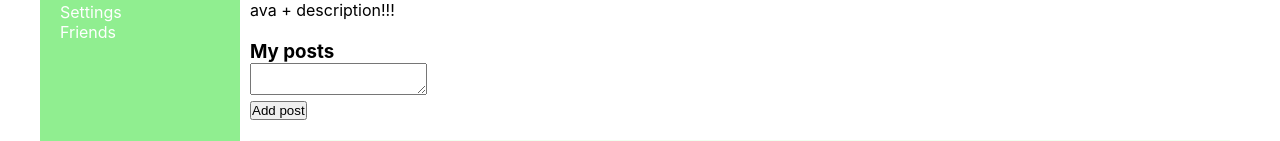
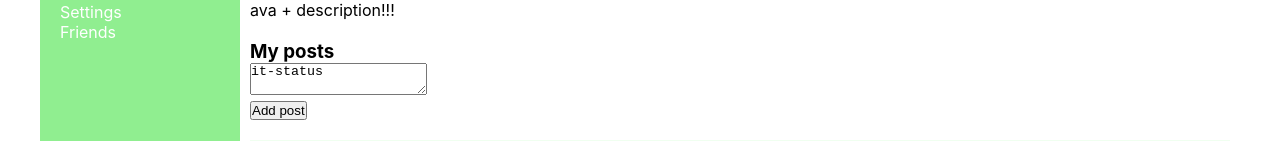
Before and after one commit to Status187/React-project, a React (Create React App) app: page /profile in a window 1280 px wide. Shown: the part 314-455 px from the top of the page. Built offline with nearby package versions, Linux system fonts and the light colour scheme.

Commit message:
renderDelete

```diff
--- a/src/App.js
+++ b/src/App.js
@@ -1,7 +1,6 @@
 import React from 'react';
 import Header from './components/Header/Header'
 import NavBar from './components/NavBar/NavBar'
-import Content from './components/Profile/Profile'
 import './App.css';
 import Dialogs from "./components/Dialogs/Dialogs";
 import Profile from "./components/Profile/Profile";
@@ -9,7 +8,7 @@ import News from "./components/News/News";
 import Music from "./components/Music/Music";
 import Settings from "./components/Settings/Settings";
 import Friends from "./components/Friends/Friends";
-import {BrowserRouter, Routes, Route, Link} from "react-router-dom";
+import {BrowserRouter, Routes, Route} from "react-router-dom";
 
 const App = (props) => {
 
@@ -24,8 +23,10 @@ const App = (props) => {
                         <Route path='/dialogs'
                                element={<Dialogs state={props.state.dialogsPage}/>}/>
                         <Route path='/profile'
-                               element={<Profile state={props.state.profilePage}
-                                                 addPost={props.addPost}/>}/>
+                               element={<Profile profilePage={props.state.profilePage}
+                                                 addPost={props.addPost}
+                                                updateNewPostText={props.updateNewPostText}
+                               />}/>
                         <Route path='/news'
                                element={<News />}/>
                         <Route path='/music'
--- a/src/components/Dialogs/Avatar/Avatar.jsx
+++ b/src/components/Dialogs/Avatar/Avatar.jsx
@@ -1,6 +1,5 @@
 import React from 'react';
 import s from './../Dialogs.module.css';
-import ava_1 from '../../../image/ava_1.webp';
 import ava_2 from '../../../image/ava_2.webp';
 
 const Avatar = (props) => {
--- a/src/components/Header/Header.jsx
+++ b/src/components/Header/Header.jsx
@@ -5,7 +5,7 @@ import s from './Header.module.css';
 const Header = () => {
     return (
         <header className={s.header}>
-            <img src={logo}></img>
+            <img src={logo} alt='avatar'></img>
         </header>
     )
 }
--- a/src/components/Profile/MyPosts/MyPosts.jsx
+++ b/src/components/Profile/MyPosts/MyPosts.jsx
@@ -1,6 +1,7 @@
 import React from 'react';
 import s from './MyPosts.module.css';
-import Post from './Post/Post'
+import Post from './Post/Post';
+import {updateNewPostText} from "../../../redux/state";
 
 const MyPosts = (props) => {
 
@@ -10,17 +11,20 @@ const MyPosts = (props) => {
     let newPostElement = React.createRef();
 
     let addPost = () => {
+        props.addPost();
+    };
+
+    let onPostChange = () => {
         let text = newPostElement.current.value;
-        props.addPost(text);
-        newPostElement.current.value = '';
-    };
+        props.updateNewPostText(text);
+    }
 
     return (
         <div className={s.postsBlock}>
             <h3>My posts</h3>
             <div>
                 <div>
-                    <textarea ref={newPostElement}></textarea>
+                    <textarea onChange={onPostChange} ref={newPostElement} value={props.newPostText} />
                 </div>
                 <div>
                     <button onClick={ addPost }>Add post</button>
--- a/src/components/Profile/Profile.jsx
+++ b/src/components/Profile/Profile.jsx
@@ -1,15 +1,16 @@
 import React from 'react';
-import s from './Profile.module.css';
 import MyPosts from './MyPosts/MyPosts'
 import ProfileInfo from "./ProfileInfo/ProfileInfo";
-import backgroundMain from '../../image/background-main.jpg';
 
 const Profile = (props) => {
 
     return (
         <div>
             <ProfileInfo />
-            <MyPosts posts={props.state.posts} addPost={props.addPost}/>
+            <MyPosts posts={props.profilePage.posts}
+                     newPostText={props.profilePage.newPostText}
+                     updateNewPostText={props.updateNewPostText}
+                     addPost={props.addPost}/>
         </div>
     )
 }
--- a/src/index.js
+++ b/src/index.js
@@ -1,8 +1,23 @@
 import reportWebVitals from './reportWebVitals';
-import {rerenderEntireTree} from "./render";
-import state from "./redux/state";
+import state, {subscribe} from "./redux/state";
+import React from 'react';
+import ReactDOM from 'react-dom';
+import './index.css';
+import App from './App';
+import {addPost, updateNewPostText} from "./redux/state";
+
+let rerenderEntireTree = (state) => {
+    ReactDOM.render(
+        <React.StrictMode>
+            <App state={state} addPost={addPost} updateNewPostText={updateNewPostText}/>
+        </React.StrictMode>,
+        document.getElementById('root')
+    );
+};
 
 rerenderEntireTree(state);
+
+subscribe(rerenderEntireTree)
 
 // If you want to start measuring performance in your app, pass a function
 // to log results (for example: reportWebVitals(console.log))
--- a/src/redux/state.js
+++ b/src/redux/state.js
@@ -1,4 +1,8 @@
-import {rerenderEntireTree} from "../render";
+import {observe} from "web-vitals/dist/modules/lib/observe";
+
+let rerenderEntireTree = () => {
+    console.log('State changed')
+}
 
 let state = {
     profilePage: {
@@ -10,6 +14,7 @@ let state = {
             {id: 5, message: 'too', likesCount: 2},
             {id: 6, message: 'I see', likesCount: 1},
         ],
+        newPostText: 'it-status'
 
     },
     dialogsPage: {
@@ -40,14 +45,28 @@ let state = {
     },
 };
 
-export let addPost = (postMessage) => {
+window.state = state;
+
+export const addPost = () => {
     let newPost = {
         id: 5,
-        message: postMessage,
+        message: state.profilePage.newPostText,
         likesCount: 0,
     };
     state.profilePage.posts.push(newPost);
-    // rerenderEntireTree(state);
+    state.profilePage.newPostText = '';
+    rerenderEntireTree(state);
+}
+
+export const updateNewPostText = (newText) => {
+    state.profilePage.newPostText = newText;
+    rerenderEntireTree(state);
+}
+
+export const subscribe = (observe) => {
+    rerenderEntireTree = observe;
 }
 
 export default state;
+
+// store - OOP
--- a/src/render.js
+++ /dev/null
@@ -1,15 +0,0 @@
-import React from 'react';
-import ReactDOM from 'react-dom';
-
-import './index.css';
-import App from './App';
-import {addPost} from "./redux/state";
-
-export let rerenderEntireTree = (state) => {
-    ReactDOM.render(
-        <React.StrictMode>
-            <App state={state} addPost={addPost}/>
-        </React.StrictMode>,
-        document.getElementById('root')
-    );
-};
```
